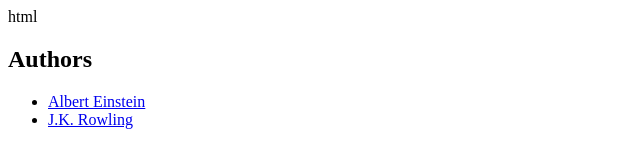
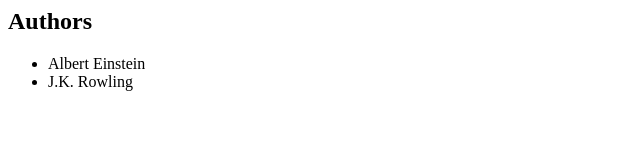
Before and after one commit to jairajc/firecrawl-test-site, a plain HTML site: page authors/index.html in a window 1280 px wide. Shown: the whole page, without its empty margins (0-640 px from the left). Drawn offline with Linux system fonts and the light colour scheme.

Commit message:
Remove hyperlinks from authors list
Updated authors list to remove hyperlinks.

```diff
--- a/authors/index.html
+++ b/authors/index.html
@@ -1 +1,5 @@
-html <h2>Authors</h2><ul><li><a href="einstein.html">Albert Einstein</a></li><li><a href="rowling.html">J.K. Rowling</a></li></ul>
+<h2>Authors</h2>
+<ul>
+  <li>Albert Einstein</li>
+  <li>J.K. Rowling</li>
+</ul>
```
